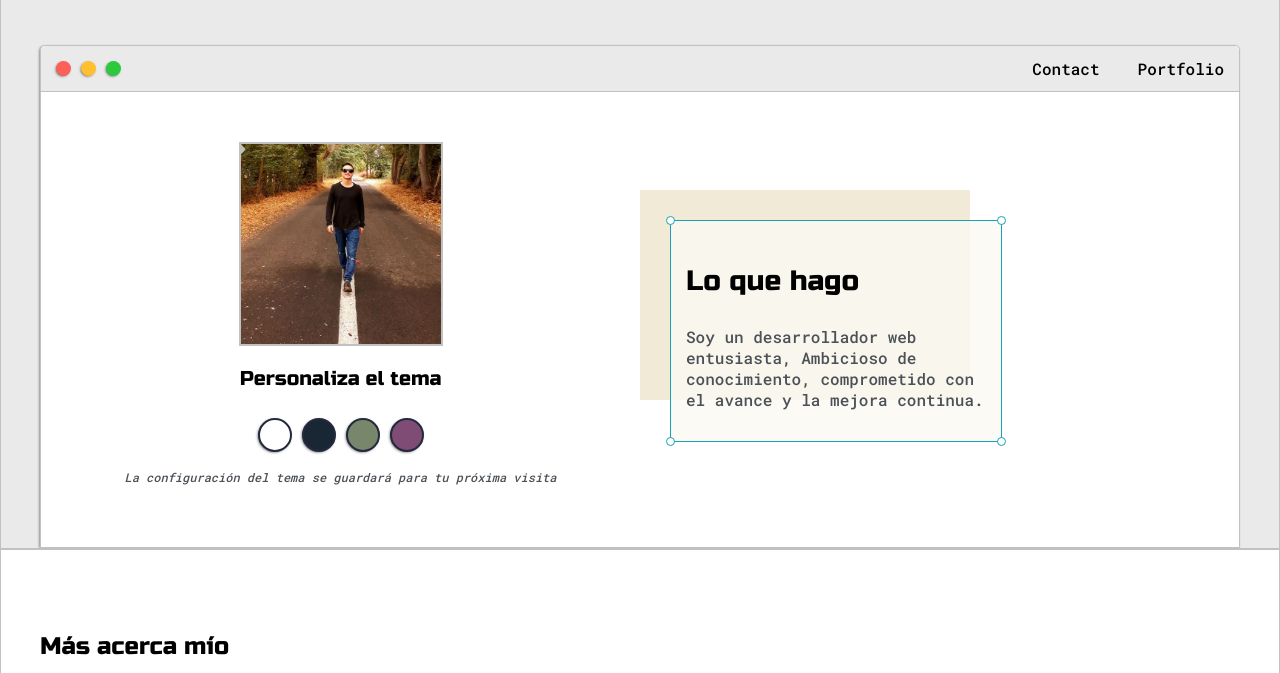
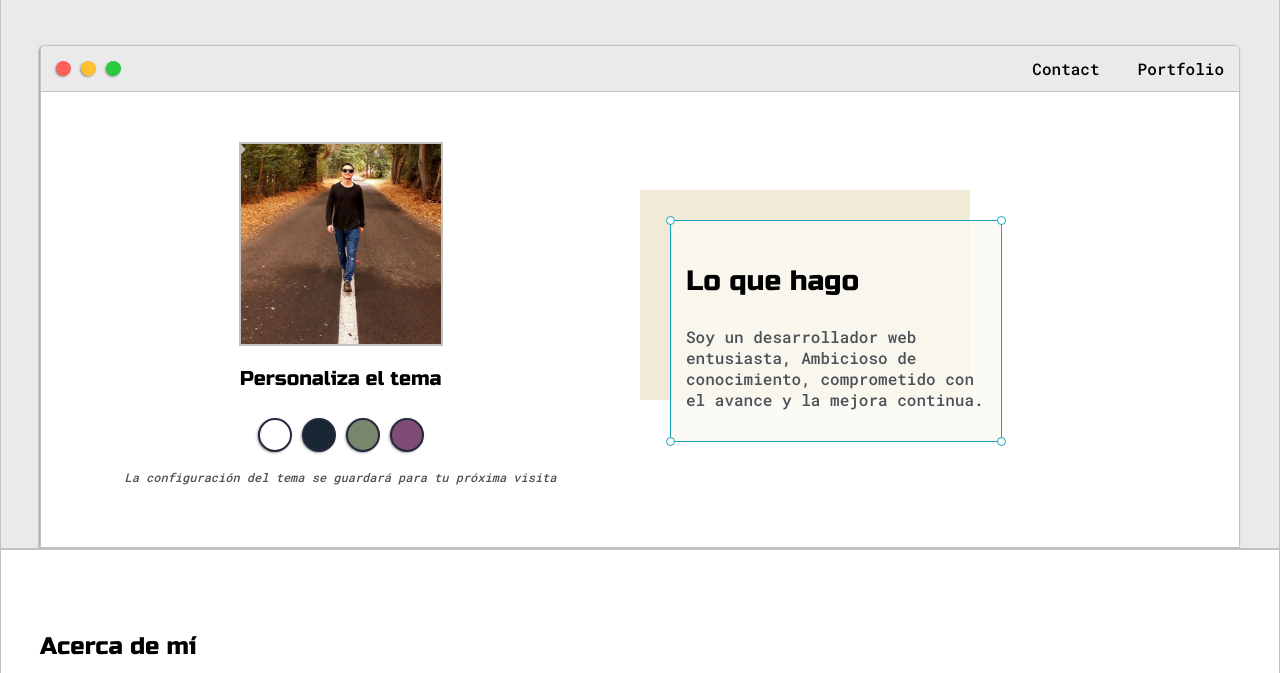
Before and after one commit to axmonsalve/portfolio, a plain HTML site: page index.html in a window 1280 px wide. Shown: the part 117-790 px from the top of the page. Drawn offline with Linux system fonts and the light colour scheme.

Commit message:
Acerca de

```diff
--- a/index.html
+++ b/index.html
@@ -71,7 +71,7 @@
       <div class="main-container">
         <div class="about-wrapper">
           <div class="about-me">
-            <h4>Más acerca mío</h4>
+            <h4>Acerca de mí</h4>
             <p>
               Soy desarrollador web junior y mis objetivos son claros;
               colaboración y disciplina. Además de estar actualizado con las
```
